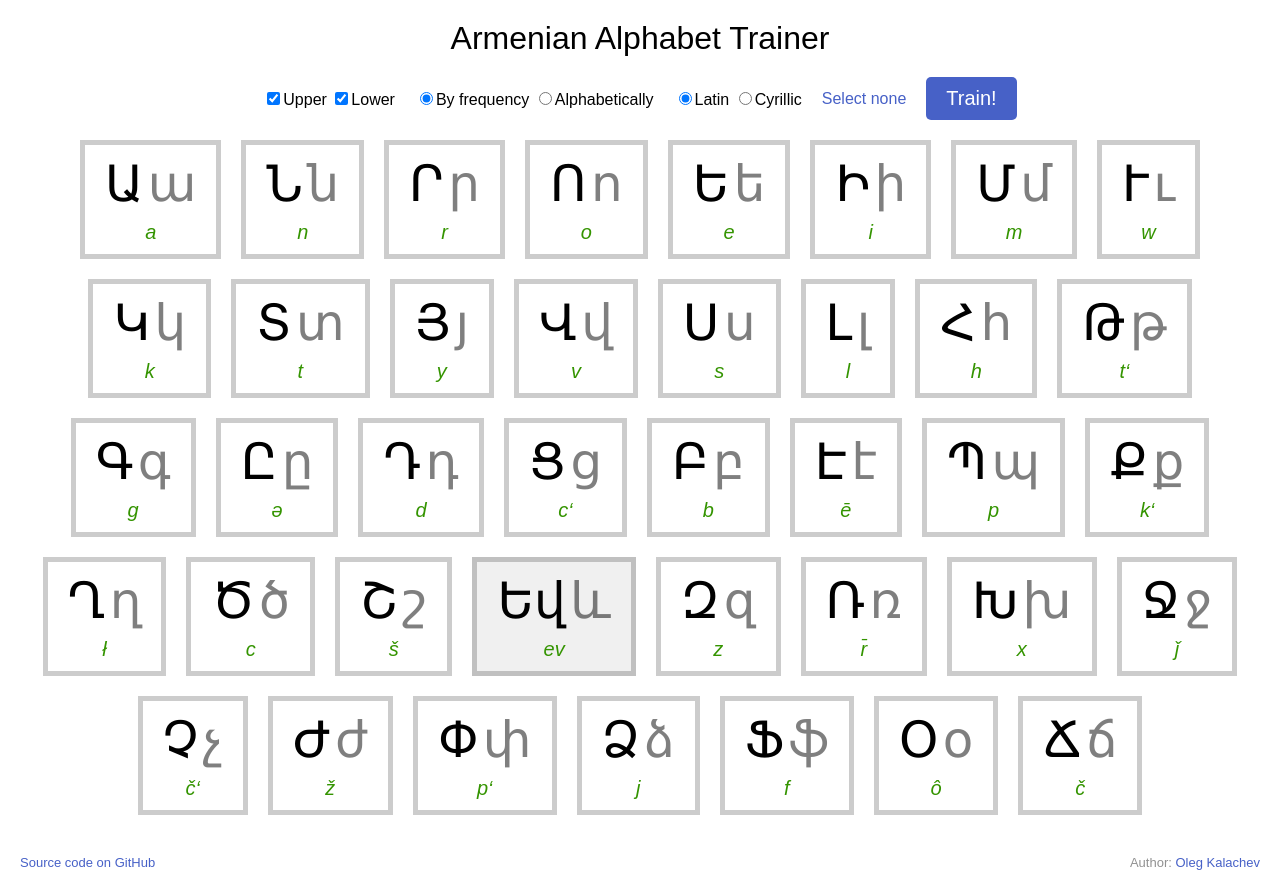
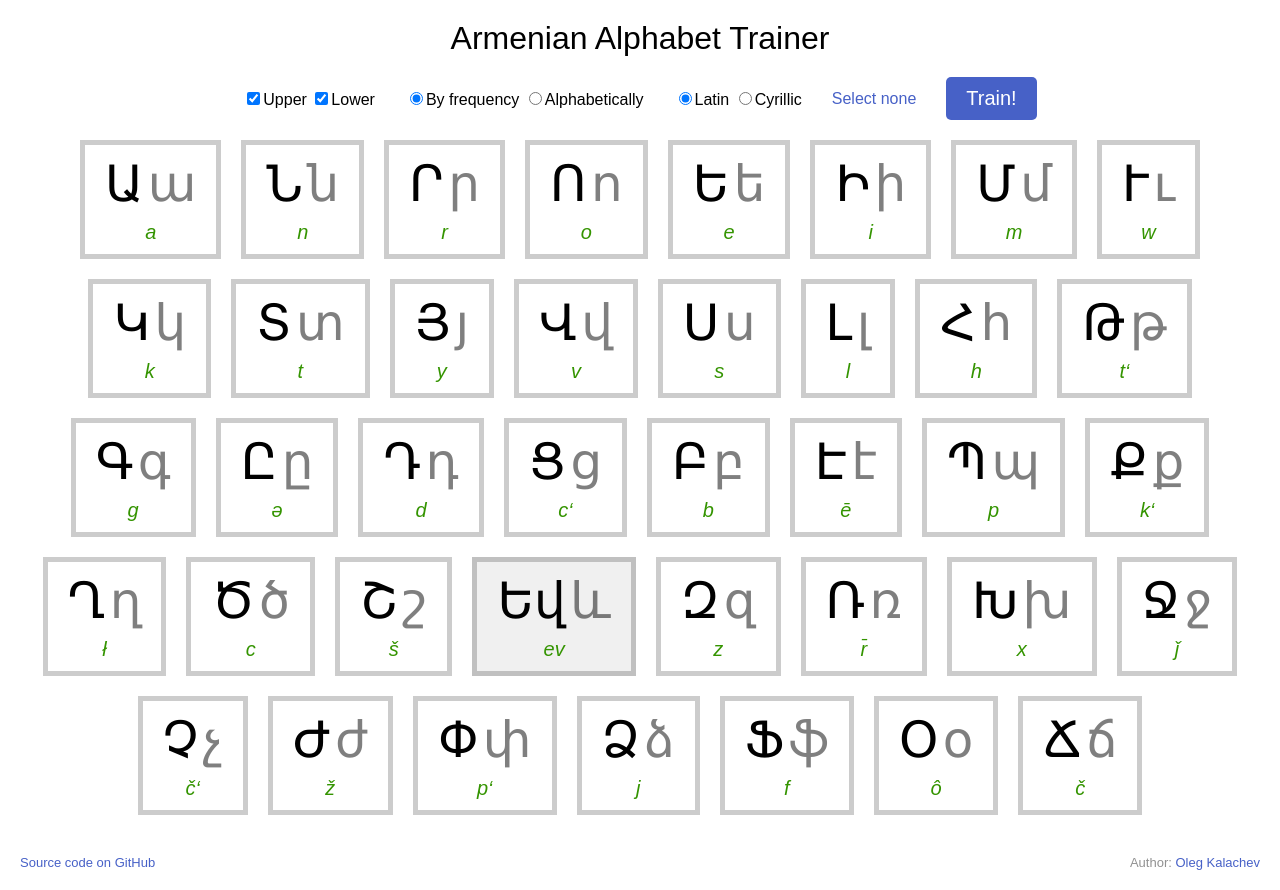
Before and after one commit to okalachev/armenian, a plain HTML site: page index.html in a window 1280 px wide. Drawn offline with Linux system fonts and the light colour scheme.

Commit message:
Tune up gaps

```diff
--- a/main.css
+++ b/main.css
@@ -18,7 +18,7 @@ form {
 	flex-wrap: wrap;
 	justify-content: center;
 	align-items: center;
-	gap: 20px 20px;
+	gap: 20px 30px;
 }
 
 form .group {
```
